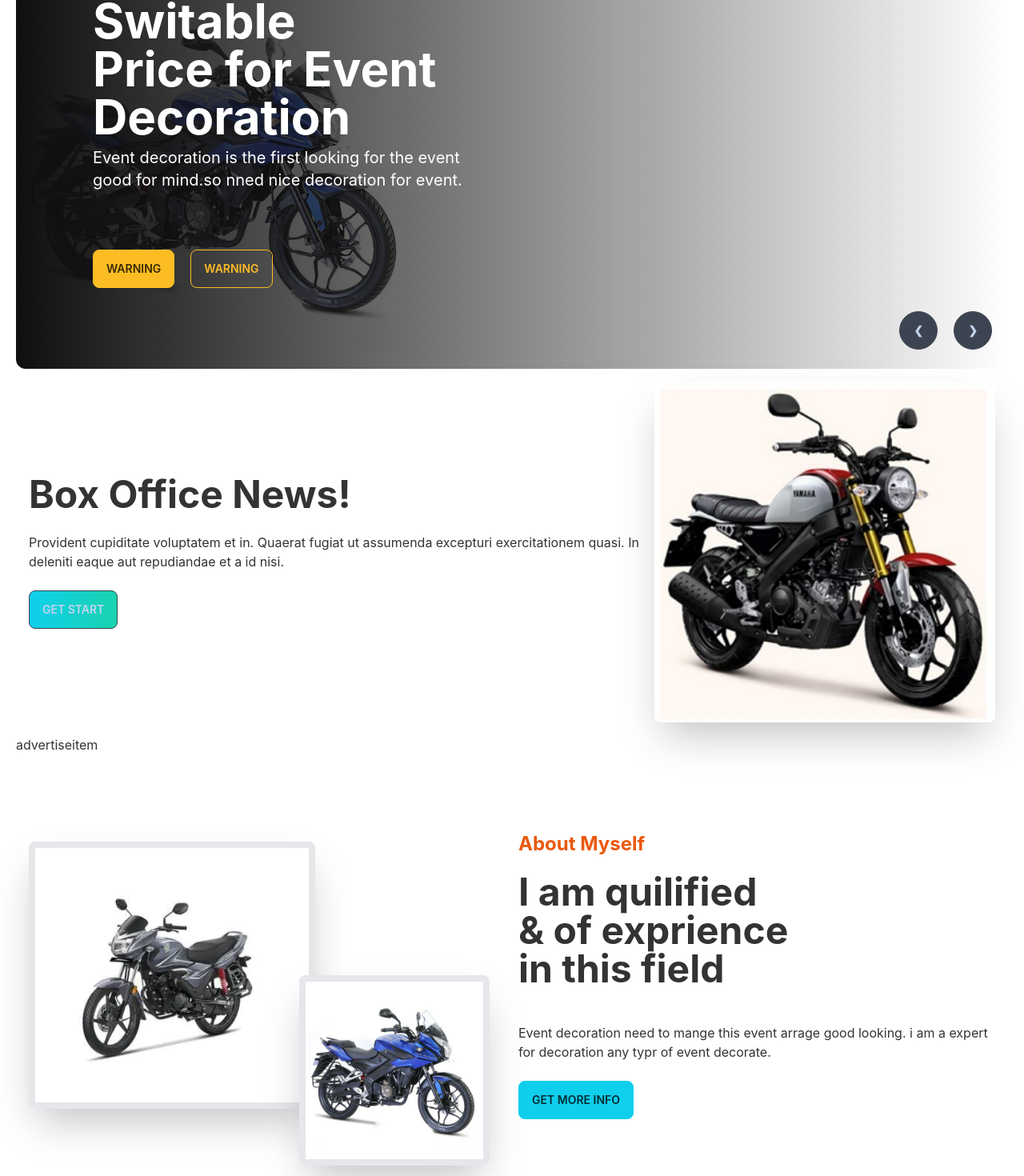
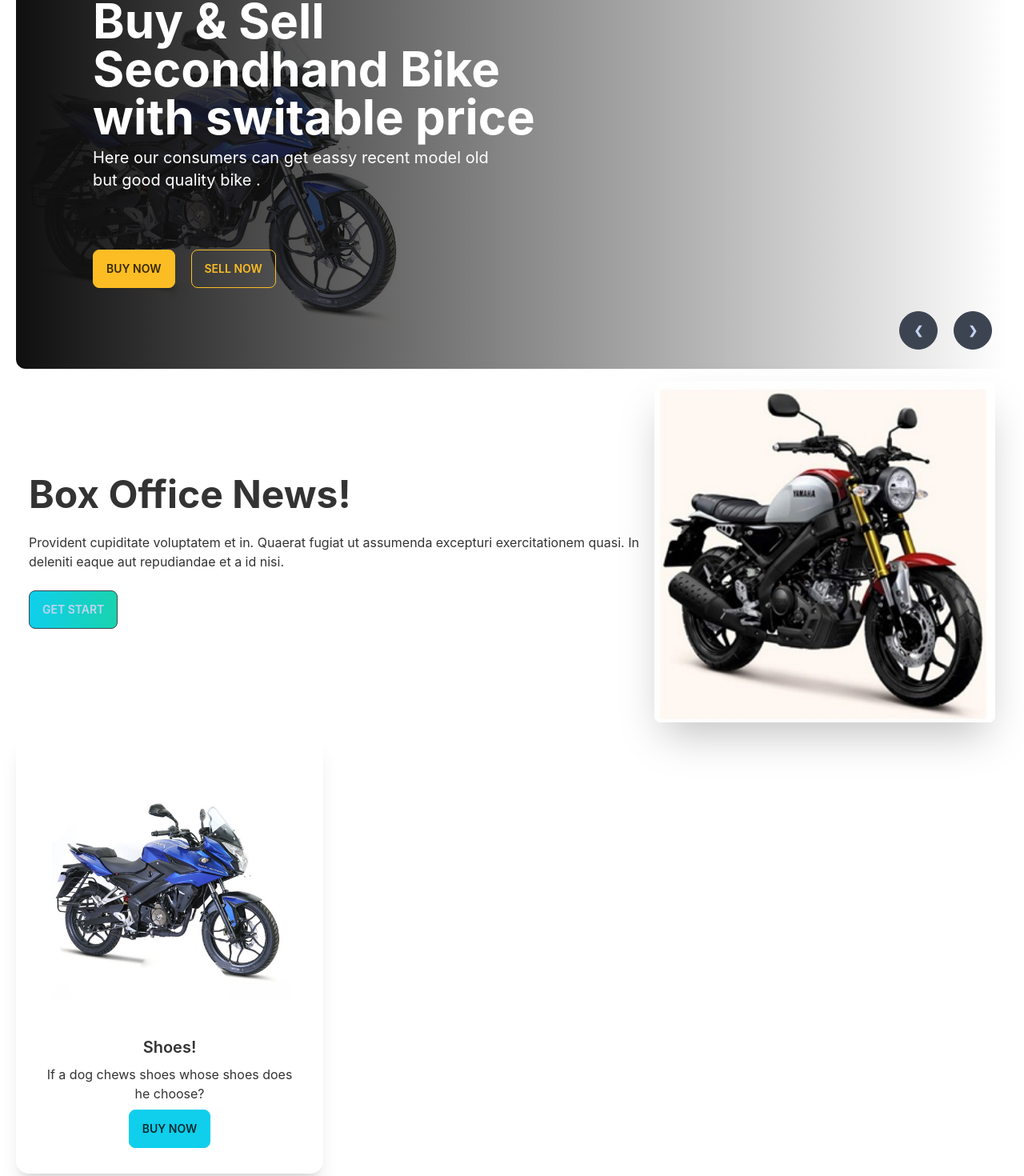
Before and after one commit to MD-obaidul-hasan/oldgood-bike-client, a React (Create React App) app: page / in a window 1280 px wide. Shown: the part 103-1573 px from the top of the page at 80% size. Built offline with nearby package versions, Linux system fonts and the light colour scheme.

Commit message:
banner , all section

```diff
--- a/src/Pages/Home/About/About.js
+++ b/src/Pages/Home/About/About.js
@@ -1,6 +1,7 @@
 import React from 'react';
 import image from '../../../assets/image/honda-motorcycle-cb-shine-381509737-puebz.webp'
-import images from '../../../assets/image/bajaj-pulsar-as150-img01.jpg'
+import images from '../../../assets/image/hero-maestro-edge-125-price-bangladesh.png-400x400.jpg'
+import PrimarryButton from '../../../Components/PrimarryButton/PrimarryButton';
 
 const About = () => {
     return (
@@ -12,12 +13,14 @@ const About = () => {
     </div>
 
     <div className='w-1/2'>
-        <p className='  text-2xl font-bold text-orange-600'>About Myself</p>
+        <p className='  text-2xl font-bold text-orange-600'>About Ourself</p>
 
-      <h1 className=" my-5 text-5xl font-bold">I am quilified <br/>
-      & of exprience <br/> in this field</h1>
-      <p className="py-6">Event decoration need to mange this event arrage good looking. i am a expert for decoration any typr of event decorate.</p>
-      <button className="btn btn-primary">Get More info</button>
+      <h1 className=" my-5 text-5xl font-bold">We arrange <br/>
+      old but good quality <br/>
+      seconhand bike <br/> for our bikers </h1>
+      <p className="py-6">Here our buyers , seller can get eassy recent model old but good quality bike . We try to give our consumer vest efforsts. so keep with us and chose your chose bike in short hand price. thanks you.</p>
+      {/* <button className="btn btn-primary">Get More info</button> */}
+      <PrimarryButton> Get More info</PrimarryButton>
     </div>
   </div>
 </div>
--- a/src/Pages/Home/Advertiseitem/Advertiseitem.js
+++ b/src/Pages/Home/Advertiseitem/Advertiseitem.js
@@ -1,10 +1,19 @@
 import React from 'react';
-
+import img from '../../../assets/image/bajaj-pulsar-as150-img01.jpg';
 const Advertiseitem = () => {
     return (
-        <div>
-            advertiseitem
-        </div>
+        <div className="card w-96 bg-base-100 shadow-xl">
+  <figure className="px-10 pt-10">
+    <img src={img} alt="Shoes" className="rounded-xl" />
+  </figure>
+  <div className="card-body items-center text-center">
+    <h2 className="card-title">Shoes!</h2>
+    <p>If a dog chews shoes whose shoes does he choose?</p>
+    <div className="card-actions">
+      <button className="btn btn-primary">Buy Now</button>
+    </div>
+  </div>
+</div>
     );
 };
 
--- a/src/Pages/Home/Banners/Banneritem.js
+++ b/src/Pages/Home/Banners/Banneritem.js
@@ -1,4 +1,5 @@
 import React from 'react';
+import PrimarryButton from '../../../Components/PrimarryButton/PrimarryButton';
 
 const BannerItem = ({slide}) => {
     const {image, id, prev, next} =slide;
@@ -16,11 +17,14 @@ const BannerItem = ({slide}) => {
       </h1>
     </div>
     <div className="absolute flex justify-end transform -translate-y-1/2 w-2/5 left-24  top-1/2">
-      <p className='text-xl text-white'>Event decoration is the first looking for the event good for mind.so nned nice decoration for event.</p>
+      <p className='text-xl text-white'>ere our buyers , seller can get eassy recent model old but good quality bike . </p>
     </div>
     <div className="absolute flex justify-start transform -translate-y-1/2 w-2/5 left-24  top-3/4">
-    <button className="btn btn-warning mr-5">Warning</button>
-    <button className="btn btn-outline btn-warning">Warning</button>
+    <button className="btn btn-warning mr-5">Buy Now</button>
+    {/* <PrimarryButton> Buy Now</PrimarryButton>
+    <PrimarryButton> Sell Now</PrimarryButton> */}
+
+    <button className="btn btn-outline btn-warning">Sell Now</button>
     </div>
     <div className="absolute flex justify-end transform -translate-y-1/2 left-5 right-5 bottom-0">
       <a href={`#slide${prev}`} className="btn btn-circle mr-5">❮</a>
--- a/src/Pages/Home/Banners/Banners.js
+++ b/src/Pages/Home/Banners/Banners.js
@@ -3,39 +3,11 @@ import img1 from '../../../assets/image/bajaj-pulsar-as150-img01.jpg';
 import img2 from '../../../assets/image/Bajaj_Chetak_Electric_Scooter_black.webp';
 import img3 from '../../../assets/image/hero-maestro-edge-125-price-bangladesh.png-400x400.jpg'
 import './Banner.css';
-// import BannerItem from './BannerItem';
-
-// const bannerData = [
-//     {
-//         image: img1,
-//         prev: 3,
-//         id: 1,
-//         next:2
-//     },
-//     {
-//         image: img2,
-//         prev: 1,
-//         id: 2,
-//         next:3
-//     },
-//     {
-//         image: img1,
-//         prev: 2,
-//         id: 3,
-//         next:1
-//     }
-// ]
 
 const Banner = () => {
     return (
         <div className="carousel w-full">
-            {/* {
-                bannerData.map(slide => <BannerItem>
-                    key={slide.id}
-                    slide={slide}
-                </BannerItem>)
-            } */}
-            {/* <BannerItem image={img1}></BannerItem> */}
+
             <div id="slide1" className="carousel-item relative w-full">
                 <div className='carousel-img'>
                     <img src={img1} alt='' className="w-full rounded-xl" />
@@ -43,17 +15,18 @@ const Banner = () => {
 
                 <div className="absolute flex justify-end transform -translate-y-1/2 left-24  top-1/4">
                     <h1 className='text-6xl font-bold text-white'>
-            Switable <br/>
-            Price for Event<br/>
-            Decoration
+                        Buy & Sell <br />
+                        Secondhand Bike
+                        <br />
+                        with switable price
                     </h1>
                 </div>
                 <div className="absolute flex justify-end transform -translate-y-1/2 w-2/5 left-24  top-1/2">
-      <p className='text-xl text-white'>Event decoration is the first looking for the event good for mind.so nned nice decoration for event.</p>
+                    <p className='text-xl text-white'>Here our consumers can get eassy recent model old but good quality bike . </p>
                 </div>
                 <div className="absolute flex justify-start transform -translate-y-1/2 w-2/5 left-24  top-3/4">
-    <button className="btn btn-warning mr-5">Warning</button>
-    <button className="btn btn-outline btn-warning">Warning</button>
+                    <button className="btn btn-warning mr-5">Buy Now</button>
+                    <button className="btn btn-outline btn-warning">Sell Now</button>
                 </div>
                 <div className="absolute flex justify-end transform -translate-y-1/2 left-5 right-5 bottom-0">
                     <a href="#slide4" className="btn btn-circle mr-5">❮</a>
@@ -68,19 +41,19 @@ const Banner = () => {
                 </div>
                 <div className="absolute flex justify-end transform -translate-y-1/2 left-24  top-1/4">
                     <h1 className='text-6xl font-bold text-white'>
-            Switable <br/>
-            Price for Event<br/>
-            Decoration
+                        Switable <br />
+                        Price for <br />
+                        OldGood Bike
                     </h1>
                 </div>
                 <div className="absolute flex justify-end transform -translate-y-1/2 w-2/5 left-24  top-1/2">
-      <p className='text-xl text-white'>Event decoration is the first looking for the event good for mind.so nned nice decoration for event.</p>
+                    <p className='text-xl text-white'>here our consumers can get eassy recent model old but good quality bike .</p>
                 </div>
                 <div className="absolute flex justify-start transform -translate-y-1/2 w-2/5 left-24  top-3/4">
-    <button className="btn btn-warning mr-5">Warning</button>
-    <button className="btn btn-outline btn-warning">Warning</button>
+                    <button className="btn btn-warning mr-5">Buy Now</button>
+                    <button className="btn btn-outline btn-warning">Sell Now</button>
                 </div>
-    {/* <img src={img2} alt='' className="w-full" /> */}
+
                 <div className="absolute flex justify-end transform -translate-y-1/2 left-5 right-5 bottom-0">
                     <a href="#slide1" className="btn btn-circle mr-5">❮</a>
                     <a href="#slide3" className="btn btn-circle">❯</a>
@@ -93,19 +66,19 @@ const Banner = () => {
                 </div>
                 <div className="absolute flex justify-end transform -translate-y-1/2 left-24  top-1/4">
                     <h1 className='text-6xl font-bold text-white'>
-            Switable <br/>
-            Price for Event<br/>
-            Decoration
+                        Switable <br />
+                        Price for <br />
+                        buy and selling old
                     </h1>
                 </div>
                 <div className="absolute flex justify-end transform -translate-y-1/2 w-2/5 left-24  top-1/2">
-      <p className='text-xl text-white'>Event decoration is the first looking for the event good for mind.so nned nice decoration for event.</p>
+                    <p className='text-xl text-white'>Here our consumers can get eassy recent model old but good quality bike .</p>
                 </div>
                 <div className="absolute flex justify-start transform -translate-y-1/2 w-2/5 left-24  top-3/4">
-    <button className="btn btn-warning mr-5">Warning</button>
-    <button className="btn btn-outline btn-warning">Warning</button>
+                    <button className="btn btn-warning mr-5">Buy Now</button>
+                    <button className="btn btn-outline btn-warning">Sell Now</button>
                 </div>
-    {/* <img src={img3} alt='' className="w-full" /> */}
+
                 <div className="absolute flex justify-end transform -translate-y-1/2 left-5 right-5 bottom-0">
                     <a href="#slide2" className="btn btn-circle mr-5">❮</a>
                     <a href="#slide1" className="btn btn-circle">❯</a>
@@ -113,13 +86,6 @@ const Banner = () => {
             </div>
 
 
-  {/* <div id="slide4" className="carousel-item relative w-full">
-    <img src="https://placeimg.com/800/200/arch" className="w-full" />
-    <div className="absolute flex justify-between transform -translate-y-1/2 left-5 right-5 top-1/2">
-      <a href="#slide3" className="btn btn-circle">❮</a>
-      <a href="#slide1" className="btn btn-circle">❯</a>
-    </div>
-  </div> */}
         </div>
     );
 };
--- a/src/Pages/Home/Categories/Catagori.js
+++ b/src/Pages/Home/Categories/Catagori.js
@@ -1,4 +1,5 @@
 import React from 'react';
+import PrimarryButton from '../../../Components/PrimarryButton/PrimarryButton';
 
 const Catagori = ({catagori}) => {
     const { name, description, img} = catagori;
@@ -11,7 +12,8 @@ const Catagori = ({catagori}) => {
                 <h2 className="card-title">{name}</h2>
                 <p>{description}</p>
                 <div className="card-actions">
-                    <button className="btn btn-primary">See More</button>
+                    {/* <button className="btn btn-primary">See More</button> */}
+                    <PrimarryButton>See  Details</PrimarryButton>
                 </div>
             </div>
         </div>
--- a/src/Pages/Shared/Footer/Footer.js
+++ b/src/Pages/Shared/Footer/Footer.js
@@ -57,7 +57,7 @@ const Footer = () => {
     <Link to="/" className="link link-hover">Advertisement</Link>
   </div>
   <div>
-    <span className="footer-title">Company</span>
+    <span className="footer-title ">Company</span>
     <Link to="/"className="link link-hover">About us</Link>
     <Link to="/" className="link link-hover">Contact</Link>
     <Link to="/" className="link link-hover">Jobs</Link>
@@ -71,7 +71,7 @@ const Footer = () => {
   </div>
     </div>
 
-  <div className='text-center mt-32'>
+  <div className='text-center mt-32  text-primary'>
     <p>Copyright © 2022 - All right reserved by ACME Industries Ltd</p>
   </div>
 </footer>
```
Lines whose indentation alone changed are shown as unchanged.
